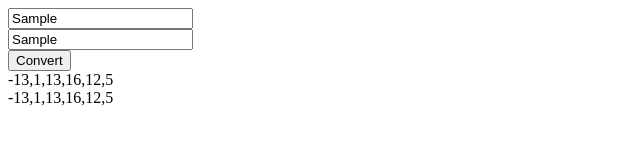
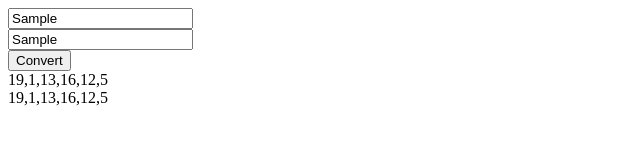
Before and after one commit to keithzeng/convert_letter, a plain HTML site: page index.html in a window 1280 px wide. Both pictures are taken after typing "Sample", "Sample" into the empty fields and a click on the input "Convert". Shown: the full height of the page, 0-640 px from the left. Drawn offline with Linux system fonts and the light colour scheme.

Commit message:
case insensitive

```diff
--- a/index.html
+++ b/index.html
@@ -16,8 +16,8 @@
         <script>
             function myFunction(e) {
                 e.preventDefault();
-                var first = document.getElementById('first').value;
-                var second = document.getElementById('second').value;
+                var first = document.getElementById('first').value.toLowerCase();
+                var second = document.getElementById('second').value.toLowerCase();
 
                 var firstOutput = Array.from(first).map(x => x.charCodeAt(0) - 'a'.charCodeAt(0) + 1);
                 var secondOutput = Array.from(second).map(x => x.charCodeAt(0) - 'a'.charCodeAt(0) + 1);
```
